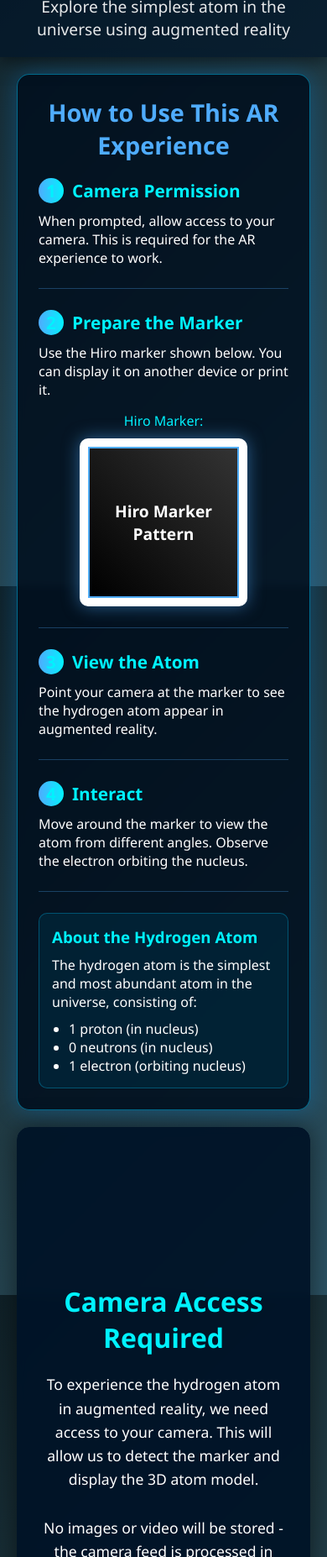
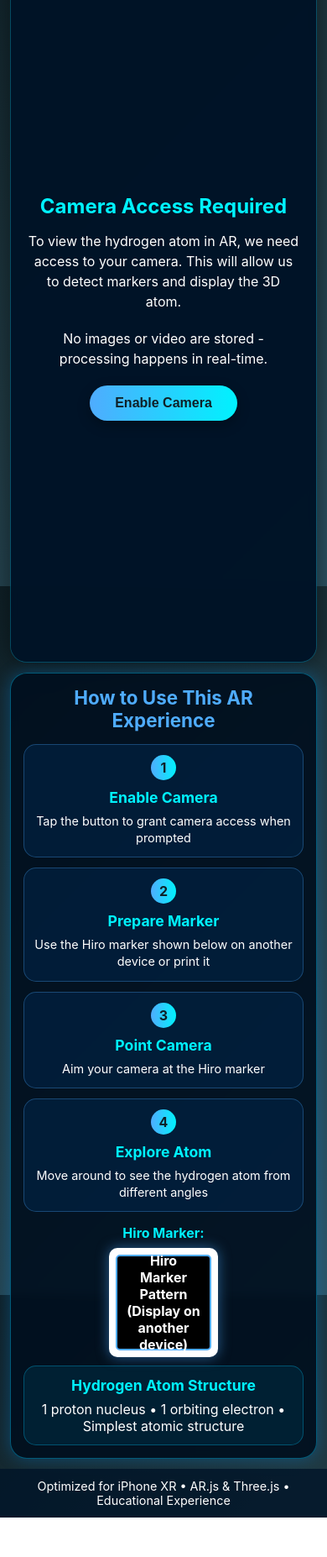
Before and after one commit to ali-ahmed1001/Atom-AR, a plain HTML site: page index.html in a window 390 px wide. Shown: the part 146-2000 px from the top of the page at 84% size. After the commit the page ends 1953 px from the top, so only its background shows below. Drawn offline with nearby package versions, Linux system fonts and the light colour scheme; a script that the page names is missing.

Commit message:
Update index.html

```diff
--- a/index.html
+++ b/index.html
@@ -2,8 +2,8 @@
 <html lang="en">
 <head>
     <meta charset="UTF-8">
-    <meta name="viewport" content="width=device-width, initial-scale=1.0">
-    <title>Hydrogen Atom AR Visualization</title>
+    <meta name="viewport" content="width=device-width, initial-scale=1.0, viewport-fit=cover">
+    <title>Hydrogen Atom AR - iPhone XR</title>
     <script src="https://cdn.jsdelivr.net/npm/ar.js@1.6.0"></script>
     <script src="https://cdnjs.cloudflare.com/ajax/libs/three.js/r128/three.min.js"></script>
     <style>
@@ -11,29 +11,32 @@
             margin: 0;
             padding: 0;
             box-sizing: border-box;
+            -webkit-tap-highlight-color: transparent;
         }
 
         body {
-            font-family: 'Segoe UI', Tahoma, Geneva, Verdana, sans-serif;
+            font-family: -apple-system, BlinkMacSystemFont, 'Segoe UI', Roboto, sans-serif;
             background: linear-gradient(135deg, #0f2027, #203a43, #2c5364);
             color: #fff;
             height: 100vh;
             overflow: hidden;
             display: flex;
             flex-direction: column;
+            padding: env(safe-area-inset-top) env(safe-area-inset-right) env(safe-area-inset-bottom) env(safe-area-inset-left);
         }
 
         .header {
             text-align: center;
-            padding: 20px;
-            background: rgba(0, 20, 40, 0.7);
+            padding: 15px 20px;
+            background: rgba(0, 20, 40, 0.85);
             box-shadow: 0 4px 20px rgba(0, 0, 0, 0.5);
             z-index: 10;
+            position: relative;
         }
 
         h1 {
-            font-size: 2.5rem;
-            margin-bottom: 10px;
+            font-size: 1.8rem;
+            margin-bottom: 5px;
             background: linear-gradient(to right, #4facfe, #00f2fe);
             -webkit-background-clip: text;
             -webkit-text-fill-color: transparent;
@@ -41,55 +44,68 @@
         }
 
         .subtitle {
-            font-size: 1.2rem;
+            font-size: 1rem;
             opacity: 0.9;
-            max-width: 800px;
+            max-width: 600px;
             margin: 0 auto;
+            color: #a0d2ff;
         }
 
         .container {
             display: flex;
             flex: 1;
-            padding: 20px;
-            gap: 20px;
+            flex-direction: column;
+            padding: 15px;
+            gap: 15px;
+        }
+
+        .ar-container {
+            flex: 1;
+            border-radius: 20px;
+            overflow: hidden;
+            box-shadow: 0 0 30px rgba(0, 0, 0, 0.5);
+            position: relative;
+            background: rgba(0, 10, 20, 0.6);
+            border: 1px solid rgba(0, 200, 255, 0.3);
+        }
+
+        #arScene {
+            width: 100%;
+            height: 100%;
         }
 
         .instructions {
-            background: rgba(0, 15, 30, 0.85);
-            border-radius: 15px;
-            padding: 25px;
-            max-width: 500px;
-            box-shadow: 0 0 30px rgba(0, 150, 255, 0.3);
-            border: 1px solid rgba(0, 200, 255, 0.5);
+            background: rgba(0, 15, 30, 0.9);
+            border-radius: 20px;
+            padding: 20px;
+            box-shadow: 0 0 20px rgba(0, 150, 255, 0.3);
+            border: 1px solid rgba(0, 200, 255, 0.4);
             backdrop-filter: blur(5px);
-            height: fit-content;
         }
 
         .instructions h2 {
             color: #4facfe;
-            margin-bottom: 20px;
+            margin-bottom: 15px;
             text-align: center;
-            font-size: 1.8rem;
+            font-size: 1.4rem;
+        }
+
+        .steps {
+            display: grid;
+            grid-template-columns: repeat(2, 1fr);
+            gap: 15px;
+            margin-bottom: 15px;
         }
 
         .step {
-            margin-bottom: 25px;
-            padding-bottom: 25px;
-            border-bottom: 1px solid rgba(79, 172, 254, 0.3);
-        }
-
-        .step:last-child {
-            border-bottom: none;
-            margin-bottom: 0;
-            padding-bottom: 0;
-        }
-
-        .step h3 {
+            background: rgba(0, 40, 80, 0.5);
+            border-radius: 15px;
+            padding: 15px;
+            border: 1px solid rgba(79, 172, 254, 0.3);
             display: flex;
+            flex-direction: column;
             align-items: center;
-            color: #00f2fe;
-            margin-bottom: 10px;
-            font-size: 1.3rem;
+            text-align: center;
         }
 
         .step-number {
@@ -100,56 +116,58 @@
             display: flex;
             align-items: center;
             justify-content: center;
-            margin-right: 10px;
             font-weight: bold;
+            margin-bottom: 10px;
+            color: #0f2027;
+        }
+
+        .step h3 {
+            color: #00f2fe;
+            margin-bottom: 8px;
+            font-size: 1.1rem;
+        }
+
+        .step p {
+            font-size: 0.9rem;
+            line-height: 1.4;
         }
 
         .marker-container {
             display: flex;
             flex-direction: column;
             align-items: center;
-            margin-top: 15px;
+            margin-top: 10px;
         }
 
         .marker-label {
-            margin-bottom: 10px;
+            margin-bottom: 8px;
             color: #00f2fe;
+            font-weight: bold;
         }
 
         .marker {
-            width: 200px;
-            height: 200px;
+            width: 150px;
+            height: 150px;
             background: #fff;
-            padding: 10px;
+            padding: 8px;
             border-radius: 10px;
-            box-shadow: 0 0 20px rgba(79, 172, 254, 0.5);
+            box-shadow: 0 0 15px rgba(79, 172, 254, 0.5);
         }
 
         .marker-image {
             width: 100%;
             height: 100%;
-            background: linear-gradient(45deg, #000, #333);
+            background: #000;
             display: flex;
             align-items: center;
             justify-content: center;
             color: #fff;
             font-weight: bold;
-            font-size: 1.2rem;
+            font-size: 1rem;
             text-align: center;
             border: 2px solid #4facfe;
-        }
-
-        .ar-container {
-            flex: 1;
-            border-radius: 15px;
-            overflow: hidden;
-            box-shadow: 0 0 30px rgba(0, 0, 0, 0.5);
-            position: relative;
-        }
-
-        #arScene {
-            width: 100%;
-            height: 100%;
+            border-radius: 5px;
+            padding: 10px;
         }
 
         .permission-prompt {
@@ -164,30 +182,30 @@
             justify-content: center;
             align-items: center;
             text-align: center;
-            padding: 30px;
+            padding: 20px;
             z-index: 20;
             backdrop-filter: blur(5px);
         }
 
         .permission-prompt h2 {
             color: #00f2fe;
-            font-size: 2rem;
-            margin-bottom: 20px;
+            font-size: 1.5rem;
+            margin-bottom: 15px;
         }
 
         .permission-prompt p {
-            max-width: 600px;
-            margin-bottom: 30px;
-            font-size: 1.1rem;
-            line-height: 1.6;
+            max-width: 500px;
+            margin-bottom: 20px;
+            font-size: 1rem;
+            line-height: 1.5;
         }
 
         .btn {
             background: linear-gradient(to right, #4facfe, #00f2fe);
             color: #0f2027;
             border: none;
-            padding: 15px 40px;
-            font-size: 1.2rem;
+            padding: 12px 35px;
+            font-size: 1.1rem;
             border-radius: 50px;
             cursor: pointer;
             font-weight: bold;
@@ -195,119 +213,168 @@
             box-shadow: 0 5px 15px rgba(0, 0, 0, 0.3);
         }
 
-        .btn:hover {
-            transform: translateY(-3px);
-            box-shadow: 0 8px 20px rgba(0, 0, 0, 0.4);
-        }
-
         .btn:active {
-            transform: translateY(1px);
+            transform: translateY(2px);
+            box-shadow: 0 2px 10px rgba(0, 0, 0, 0.3);
         }
 
         .footer {
             text-align: center;
-            padding: 15px;
-            background: rgba(0, 20, 40, 0.7);
-            font-size: 1rem;
+            padding: 12px 15px;
+            background: rgba(0, 20, 40, 0.8);
+            font-size: 0.9rem;
+            z-index: 10;
         }
 
         .atom-info {
             background: rgba(0, 40, 60, 0.7);
-            padding: 15px;
-            border-radius: 10px;
-            margin-top: 20px;
+            padding: 12px;
+            border-radius: 15px;
+            margin-top: 10px;
             border: 1px solid rgba(0, 200, 255, 0.3);
+            text-align: center;
         }
 
         .atom-info h3 {
             color: #00f2fe;
-            margin-bottom: 10px;
+            margin-bottom: 8px;
+            font-size: 1.1rem;
         }
 
-        @media (max-width: 900px) {
+        /* iPhone XR specific adjustments */
+        @media only screen and (max-width: 414px) and (max-height: 896px) {
+            .header {
+                padding: 12px 15px;
+            }
+
+            h1 {
+                font-size: 1.6rem;
+            }
+
+            .subtitle {
+                font-size: 0.9rem;
+            }
+
             .container {
-                flex-direction: column;
-                align-items: center;
+                padding: 12px;
+                gap: 12px;
             }
 
             .instructions {
-                max-width: 100%;
-                width: 100%;
+                padding: 15px;
+            }
+
+            .steps {
+                grid-template-columns: 1fr;
+                gap: 12px;
+            }
+
+            .step {
+                padding: 12px;
+            }
+
+            .marker {
+                width: 130px;
+                height: 130px;
+            }
+
+            .btn {
+                padding: 12px 30px;
+                font-size: 1rem;
+            }
+        }
+
+        /* Landscape mode */
+        @media (orientation: landscape) {
+            .container {
+                flex-direction: row;
+            }
+
+            .instructions {
+                width: 40%;
+                max-height: 100%;
+                overflow-y: auto;
             }
 
             .ar-container {
-                width: 100%;
-                height: 400px;
+                width: 60%;
+            }
+
+            .steps {
+                grid-template-columns: 1fr;
             }
         }
     </style>
 </head>
 <body>
     <div class="header">
-        <h1>Hydrogen Atom AR Visualization</h1>
-        <p class="subtitle">Explore the simplest atom in the universe using augmented reality</p>
+        <h1>Hydrogen Atom AR</h1>
+        <p class="subtitle">Visualize atomic structure on iPhone XR</p>
     </div>
 
     <div class="container">
-        <div class="instructions">
-            <h2>How to Use This AR Experience</h2>
-
-            <div class="step">
-                <h3><span class="step-number">1</span>Camera Permission</h3>
-                <p>When prompted, allow access to your camera. This is required for the AR experience to work.</p>
-            </div>
-
-            <div class="step">
-                <h3><span class="step-number">2</span>Prepare the Marker</h3>
-                <p>Use the Hiro marker shown below. You can display it on another device or print it.</p>
-                <div class="marker-container">
-                    <div class="marker-label">Hiro Marker:</div>
-                    <div class="marker">
-                        <div class="marker-image">Hiro Marker Pattern</div>
-                    </div>
-                </div>
-            </div>
-
-            <div class="step">
-                <h3><span class="step-number">3</span>View the Atom</h3>
-                <p>Point your camera at the marker to see the hydrogen atom appear in augmented reality.</p>
-            </div>
-
-            <div class="step">
-                <h3><span class="step-number">4</span>Interact</h3>
-                <p>Move around the marker to view the atom from different angles. Observe the electron orbiting the nucleus.</p>
-            </div>
-
-            <div class="atom-info">
-                <h3>About the Hydrogen Atom</h3>
-                <p>The hydrogen atom is the simplest and most abundant atom in the universe, consisting of:</p>
-                <ul style="padding-left: 20px; margin-top: 10px;">
-                    <li>1 proton (in nucleus)</li>
-                    <li>0 neutrons (in nucleus)</li>
-                    <li>1 electron (orbiting nucleus)</li>
-                </ul>
-            </div>
-        </div>
-
         <div class="ar-container">
             <div id="arScene"></div>
             <div class="permission-prompt" id="permissionPrompt">
                 <h2>Camera Access Required</h2>
-                <p>To experience the hydrogen atom in augmented reality, we need access to your camera. This will allow us to detect the marker and display the 3D atom model.</p>
-                <p>No images or video will be stored - the camera feed is processed in real-time and only used for AR functionality.</p>
+                <p>To view the hydrogen atom in AR, we need access to your camera. This will allow us to detect markers and display the 3D atom.</p>
+                <p>No images or video are stored - processing happens in real-time.</p>
                 <button class="btn" id="enableCamera">Enable Camera</button>
+            </div>
+        </div>
+
+        <div class="instructions">
+            <h2>How to Use This AR Experience</h2>
+
+            <div class="steps">
+                <div class="step">
+                    <div class="step-number">1</div>
+                    <h3>Enable Camera</h3>
+                    <p>Tap the button to grant camera access when prompted</p>
+                </div>
+
+                <div class="step">
+                    <div class="step-number">2</div>
+                    <h3>Prepare Marker</h3>
+                    <p>Use the Hiro marker shown below on another device or print it</p>
+                </div>
+
+                <div class="step">
+                    <div class="step-number">3</div>
+                    <h3>Point Camera</h3>
+                    <p>Aim your camera at the Hiro marker</p>
+                </div>
+
+                <div class="step">
+                    <div class="step-number">4</div>
+                    <h3>Explore Atom</h3>
+                    <p>Move around to see the hydrogen atom from different angles</p>
+                </div>
+            </div>
+
+            <div class="marker-container">
+                <div class="marker-label">Hiro Marker:</div>
+                <div class="marker">
+                    <div class="marker-image">Hiro Marker Pattern<br>(Display on another device)</div>
+                </div>
+            </div>
+
+            <div class="atom-info">
+                <h3>Hydrogen Atom Structure</h3>
+                <p>1 proton nucleus • 1 orbiting electron • Simplest atomic structure</p>
             </div>
         </div>
     </div>
 
     <div class="footer">
-        <p>AR Hydrogen Atom Visualization | Using AR.js and Three.js | Educational Experience</p>
+        <p>Optimized for iPhone XR • AR.js & Three.js • Educational Experience</p>
     </div>
 
     <script>
         // Get DOM elements
         const permissionPrompt = document.getElementById('permissionPrompt');
         const enableCameraBtn = document.getElementById('enableCamera');
+        const arScene = document.getElementById('arScene');
 
         // Initialize Three.js scene
         const scene = new THREE.Scene();
@@ -322,7 +389,7 @@
         });
         renderer.setSize(window.innerWidth, window.innerHeight);
         renderer.setPixelRatio(window.devicePixelRatio);
-        document.getElementById('arScene').appendChild(renderer.domElement);
+        arScene.appendChild(renderer.domElement);
 
         // AR context
         const arToolkitContext = new THREEx.ArToolkitContext({
@@ -353,15 +420,14 @@
                 color: 0x1565c0,
                 emissive: 0x0d47a1,
                 specular: 0xbbdefb,
-                shininess: 80,
-                flatShading: false
+                shininess: 80
             });
             const nucleus = new THREE.Mesh(nucleusGeometry, nucleusMaterial);
             markerRoot.add(nucleus);
 
             // Electron orbit (circular path)
             const orbitRadius = 2.0;
-            const orbitGeometry = new THREE.RingGeometry(orbitRadius - 0.02, orbitRadius + 0.02, 64);
+            const orbitGeometry = new THREE.RingGeometry(orbitRadius - 0.03, orbitRadius + 0.03, 64);
             const orbitMaterial = new THREE.MeshBasicMaterial({
                 color: 0x4fc3f7,
                 side: THREE.DoubleSide,
@@ -435,6 +501,15 @@
                     createAtom();
                 }, 500);
             });
+
+            // Handle errors
+            arToolkitSource.domElement.addEventListener('error', () => {
+                permissionPrompt.innerHTML = `
+                    <h2>Camera Error</h2>
+                    <p>Could not access your camera. Please ensure you've granted permission and that no other app is using your camera.</p>
+                    <button class="btn" onclick="location.reload()">Try Again</button>
+                `;
+            });
         }
 
         // Event listener for camera button
@@ -443,11 +518,24 @@
         });
 
         // Handle window resize
-        window.addEventListener('resize', () => {
-            camera.aspect = window.innerWidth / window.innerHeight;
+        function handleResize() {
+            const width = window.innerWidth;
+            const height = window.innerHeight;
+
+            camera.aspect = width / height;
             camera.updateProjectionMatrix();
-            renderer.setSize(window.innerWidth, window.innerHeight);
-        });
+            renderer.setSize(width, height);
+
+            if (arToolkitSource) {
+                arToolkitSource.copyElementSizeTo(renderer.domElement);
+            }
+        }
+
+        window.addEventListener('resize', handleResize);
+        window.addEventListener('orientationchange', handleResize);
+
+        // Initial size setup
+        handleResize();
 
         // Animation loop
         function animate() {
@@ -462,6 +550,11 @@
         }
 
         animate();
+
+        // iPhone XR specific optimizations
+        if (navigator.userAgent.match(/iPhone/)) {
+            document.body.classList.add('iphone');
+        }
     </script>
 </body>
 </html>
```
